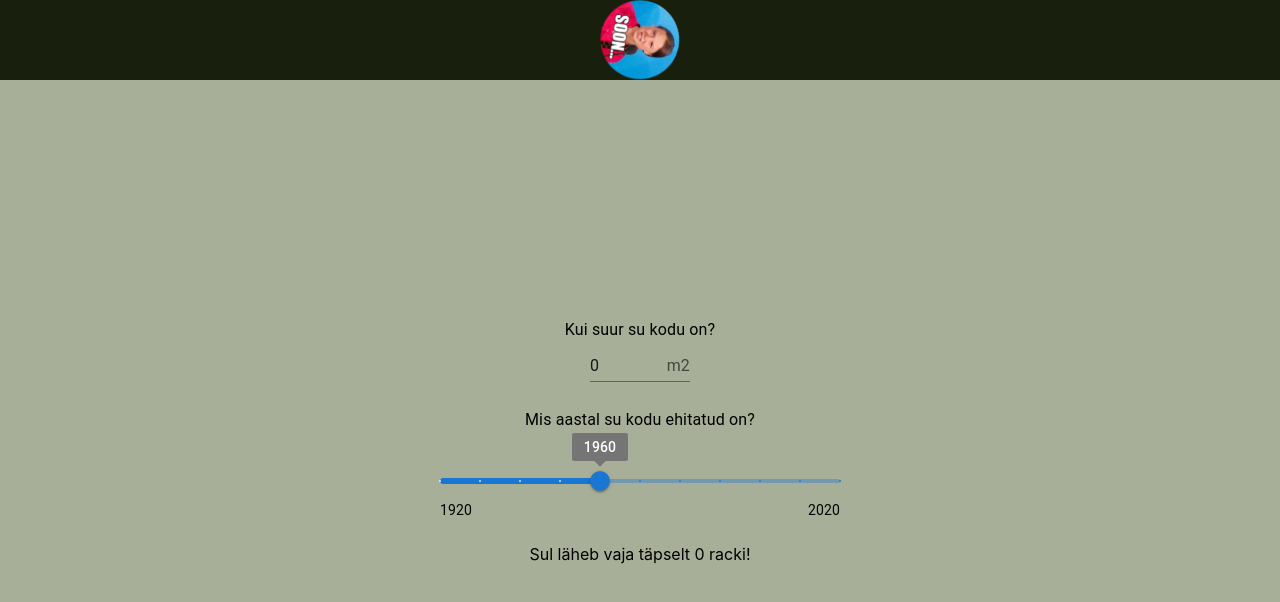
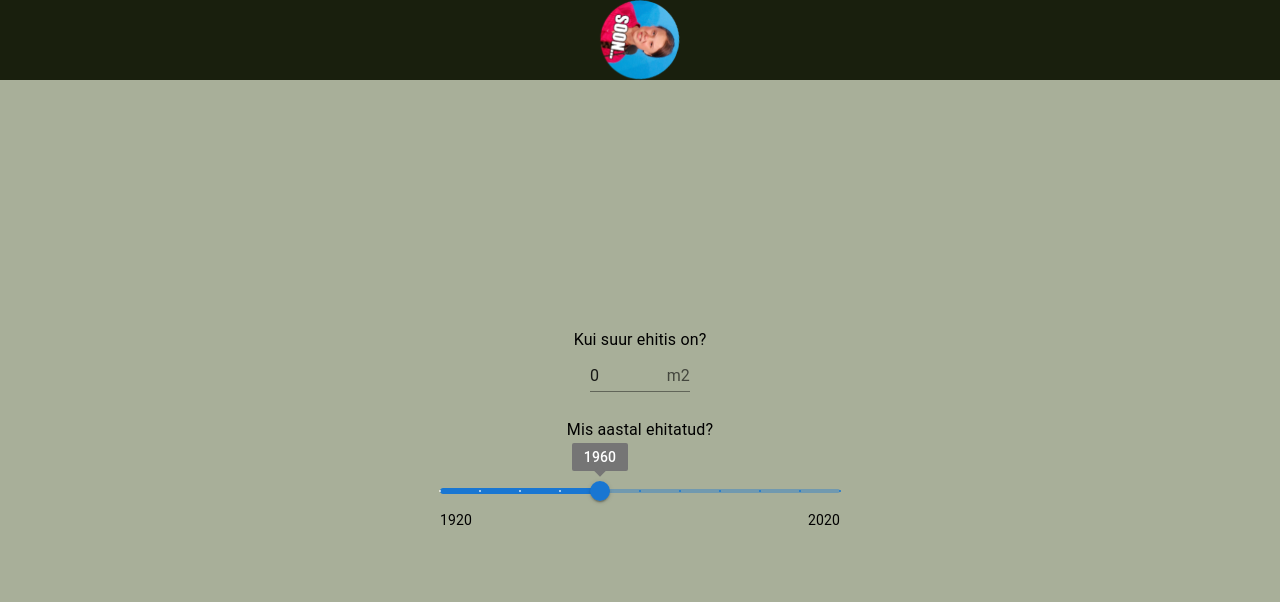
Before and after one commit to margusarm/hdy, a React (Create React App) app: page / in a window 1280 px wide. Shown: the top 602 px of the page. Built offline with nearby package versions, Linux system fonts and the light colour scheme.

Commit message:
veel arvutusi

```diff
--- a/src/App.tsx
+++ b/src/App.tsx
@@ -11,7 +11,7 @@ function App() {
   const [area, setArea] = useState(0)
   const [constructionYear, setConstructionYear] = useState<number>(1960)
 
-  const calculateIcons = () => {
+  const calculateIcons = (power: number) => {
     let yearFactor;
 
     switch (true) {
@@ -39,12 +39,15 @@ function App() {
       default:
         yearFactor = 185;
     }
-    const icons = Math.max(Math.ceil(((area * yearFactor)/365)), 0);
+    const icons = Math.max(Math.ceil(((area * yearFactor)/365/power)), 0);
     console.log(icons)
     return icons;
   }
 
-  const iconCount = calculateIcons();
+  const iconCount = calculateIcons(100.8);
+  const halogenCount = calculateIcons(0.054*24);
+  const chickenCount = calculateIcons(0.015*24);
+  const cowCount = calculateIcons(3);
 
   return (
 
@@ -79,7 +82,7 @@ function App() {
               }}
             >
               <Typography variant="subtitle1" gutterBottom>
-                Kui suur su kodu on?
+                Kui suur ehitis on?
               </Typography>
               <Box
                 sx={{
@@ -105,7 +108,7 @@ function App() {
 
             <Box sx={{ width: '100%', maxWidth: 400, mx: 'auto', alignSelf: 'center' }}>
               <Typography variant="subtitle1" gutterBottom sx={{ mb: 4 }}>
-                Mis aastal su kodu ehitatud on?
+                Mis aastal ehitatud?
               </Typography>
               <Slider
                 min={1920}
@@ -132,7 +135,14 @@ function App() {
                 </Grid>
               ))}
             </Grid>
-              {`Sul läheb vaja täpselt ${iconCount} racki!`}
+            {iconCount != 0 && <Box>
+              {`Sul läheb vaja täpselt ${iconCount} keskmist serveritorni või`}<br />
+              {`${halogenCount} halogeenpirni või`}<br />
+              {`${chickenCount} kana või`}<br />
+              {`${cowCount} lehma`}<br />
+              {`(ca 300l metaani per lehm ööpäevas).`}<br />
+            </Box>}
+
           </Stack>
         </Box>
       </body>
```
